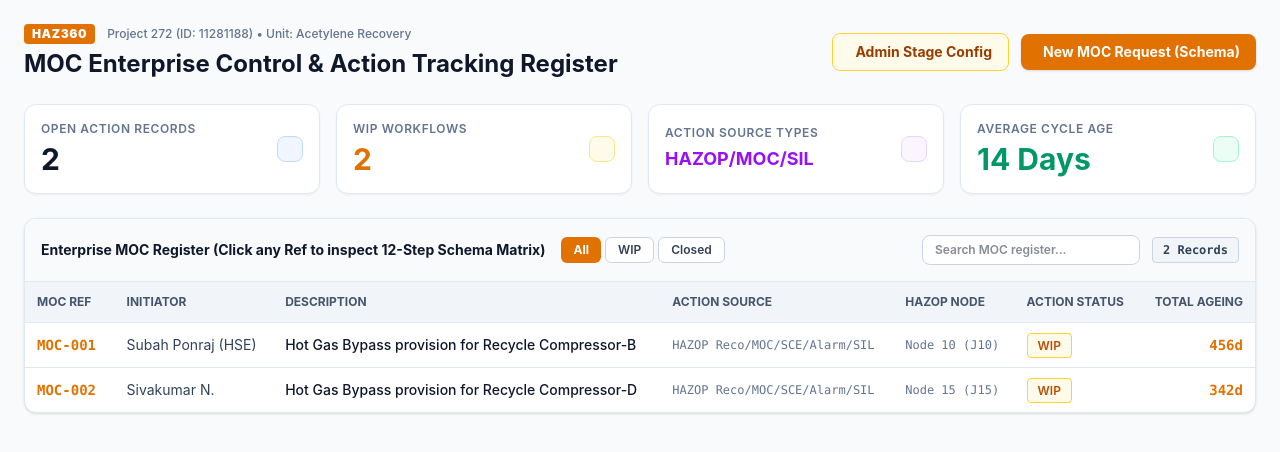
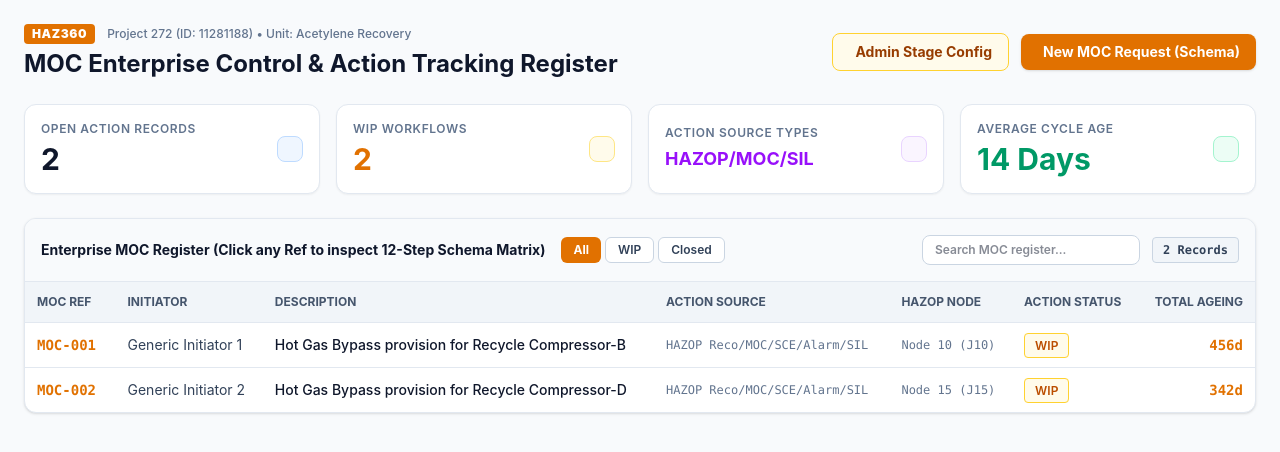
Before and after one commit to roger64s/moc-workflow-demo, a Next.js app: page /dashboard in a window 1280 px wide. Shown: the top 452 px of the page. Built offline with nearby package versions, Linux system fonts and the light colour scheme; no server answers; the database is empty.

Commit message:
Make dashboard demo generic

```diff
--- a/src/app/dashboard/page.tsx
+++ b/src/app/dashboard/page.tsx
@@ -45,7 +45,7 @@ export default function DashboardPage() {
       id: 'moc-001',
       requestNumber: 'MOC-001',
       title: 'Hot Gas Bypass provision for Recycle Compressor-B',
-      initiatorId: 'Subah Ponraj (HSE)',
+      initiatorId: 'Generic Initiator 1',
       type: 'Permanent',
       node: 'Node 10 (J10)',
       actionSource: 'HAZOP Reco/MOC/SCE/Alarm/SIL',
@@ -68,7 +68,7 @@ export default function DashboardPage() {
       id: 'moc-002',
       requestNumber: 'MOC-002',
       title: 'Hot Gas Bypass provision for Recycle Compressor-D',
-      initiatorId: 'Sivakumar N.',
+      initiatorId: 'Generic Initiator 2',
       type: 'Permanent',
       node: 'Node 15 (J15)',
       actionSource: 'HAZOP Reco/MOC/SCE/Alarm/SIL',
```
